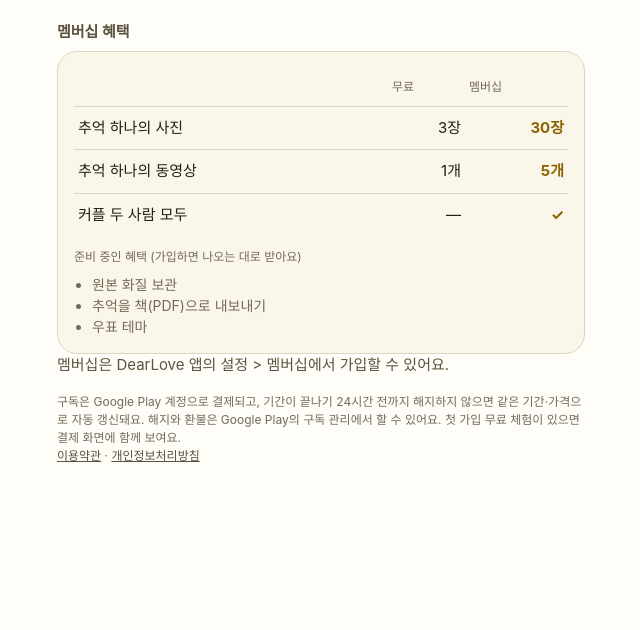
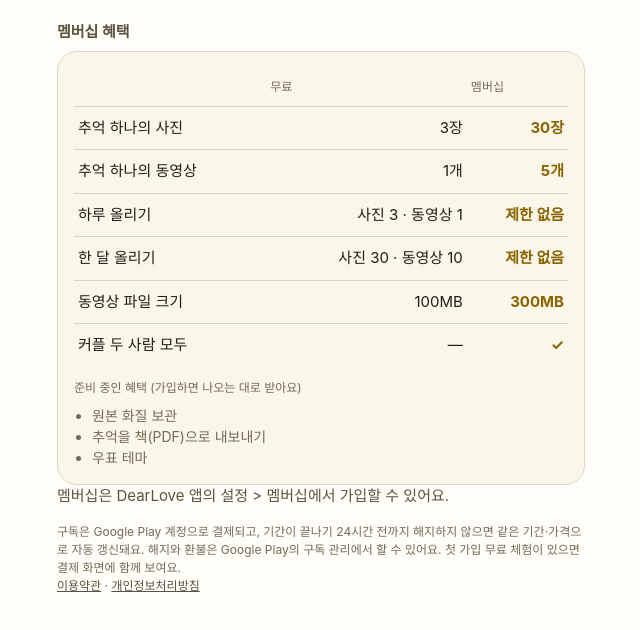
Before and after one commit to every-single-day/dearlove-web, a plain HTML site: page membership.html in a window 1280 px wide. Shown: the part 158-788 px from the top of the page, without its empty margins (319-959 px from the left). Drawn offline with Linux system fonts and the light colour scheme; a web font is replaced by a local one.

Commit message:
feat: 멤버십 페이지에 하루·한 달 올리기 한도와 동영상 크기
'한 달 올리기' 줄 이름이 요금제 이름 키(monthly)와 겹쳐 '1개월'로 보이던 것도 고친다.

Co-Authored-By: Claude Opus 5.5 <noreply@anthropic.com>

```diff
--- a/membership.html
+++ b/membership.html
@@ -101,6 +101,9 @@
       <tbody>
         <tr><td data-t="photos"></td><td class="v" id="freePhotos"></td><td class="v plus" id="plusPhotos"></td></tr>
         <tr><td data-t="videos"></td><td class="v" id="freeVideos"></td><td class="v plus" id="plusVideos"></td></tr>
+        <tr><td data-t="upDaily"></td><td class="v" id="freeDaily"></td><td class="v plus" data-t="unlimited"></td></tr>
+        <tr><td data-t="upMonthly"></td><td class="v" id="freeMonthly"></td><td class="v plus" data-t="unlimited"></td></tr>
+        <tr><td data-t="videoSize"></td><td class="v">100MB</td><td class="v plus">300MB</td></tr>
         <tr><td data-t="both"></td><td class="v">—</td><td class="v plus">✓</td></tr>
       </tbody>
     </table>
@@ -123,12 +126,13 @@
 
   <script>
     // 앱 RecordRules와 같은 한도. 혜택을 바꾸면 앱·서버(records 트리거)·이 표를 함께 바꾼다.
-    const LIMITS = { freePhotos: 3, plusPhotos: 30, freeVideos: 1, plusVideos: 5 };
+    const LIMITS = { freePhotos: 3, plusPhotos: 30, freeVideos: 1, plusVideos: 5, dayPhotos: 3, dayVideos: 1, monthPhotos: 30, monthVideos: 10 };
     const PRODUCTS = ["dearlove.membership.yearly", "dearlove.membership.monthly"];
 
     // 용어는 앱 docs/glossary.md를 따른다(멤버십, 우표첩, 추억, 가입 중).
     const T = {
       ko: {
+        upDaily: "하루 올리기", upMonthly: "한 달 올리기", videoSize: "동영상 파일 크기", unlimited: "제한 없음", pv: "사진 {p} · 동영상 {v}",
         title: "디어러브 멤버십", lead: "한 사람이 가입하면 커플 우표첩의 두 사람이 함께 써요.",
         active: "멤버십 가입 중", benefits: "멤버십 혜택", free: "무료", membership: "멤버십",
         photos: "추억 하나의 사진", videos: "추억 하나의 동영상", both: "커플 두 사람 모두",
@@ -146,6 +150,7 @@
         terms: "이용약관", privacy: "개인정보처리방침",
       },
       en: {
+        upDaily: "Uploads per day", upMonthly: "Uploads per month", videoSize: "Video file size", unlimited: "No limit", pv: "Photos {p} · Videos {v}",
         title: "DearLove Membership", lead: "One person joins, and both of you in your couple stamp book get it.",
         active: "Membership active", benefits: "What you get", free: "Free", membership: "Membership",
         photos: "Photos per memory", videos: "Videos per memory", both: "Both of you as a couple",
@@ -163,6 +168,7 @@
         terms: "Terms of Use", privacy: "Privacy Policy",
       },
       ja: {
+        upDaily: "1日のアップロード", upMonthly: "1か月のアップロード", videoSize: "動画のファイルサイズ", unlimited: "上限なし", pv: "写真{p} · 動画{v}",
         title: "DearLove メンバーシップ", lead: "ひとりが加入すると、カップルの切手帳のふたりが一緒に使えます。",
         active: "メンバーシップ加入中", benefits: "メンバーシップの特典", free: "無料", membership: "メンバーシップ",
         photos: "思い出ひとつの写真", videos: "思い出ひとつの動画", both: "カップルのふたりとも",
@@ -180,6 +186,7 @@
         terms: "利用規約", privacy: "プライバシーポリシー",
       },
       "zh-CN": {
+        upDaily: "每天上传", upMonthly: "每月上传", videoSize: "视频文件大小", unlimited: "不限", pv: "照片 {p} · 视频 {v}",
         title: "DearLove 会员", lead: "一个人开通，情侣集邮册里的两个人都能用。",
         active: "会员已开通", benefits: "会员权益", free: "免费", membership: "会员",
         photos: "每条回忆的照片", videos: "每条回忆的视频", both: "情侣两人共享",
@@ -224,6 +231,8 @@
     $("plusPhotos").textContent = fill(t.photoN, { n: LIMITS.plusPhotos });
     $("freeVideos").textContent = fill(t.videoN, { n: LIMITS.freeVideos });
     $("plusVideos").textContent = fill(t.videoN, { n: LIMITS.plusVideos });
+    $("freeDaily").textContent = fill(t.pv, { p: LIMITS.dayPhotos, v: LIMITS.dayVideos });
+    $("freeMonthly").textContent = fill(t.pv, { p: LIMITS.monthPhotos, v: LIMITS.monthVideos });
     t.soon.forEach((s) => { const li = document.createElement("li"); li.textContent = s; $("soon").appendChild(li); });
     $("fine").innerHTML = "";
     $("fine").append(fill(t.fine, { store }), document.createElement("br"));
```
